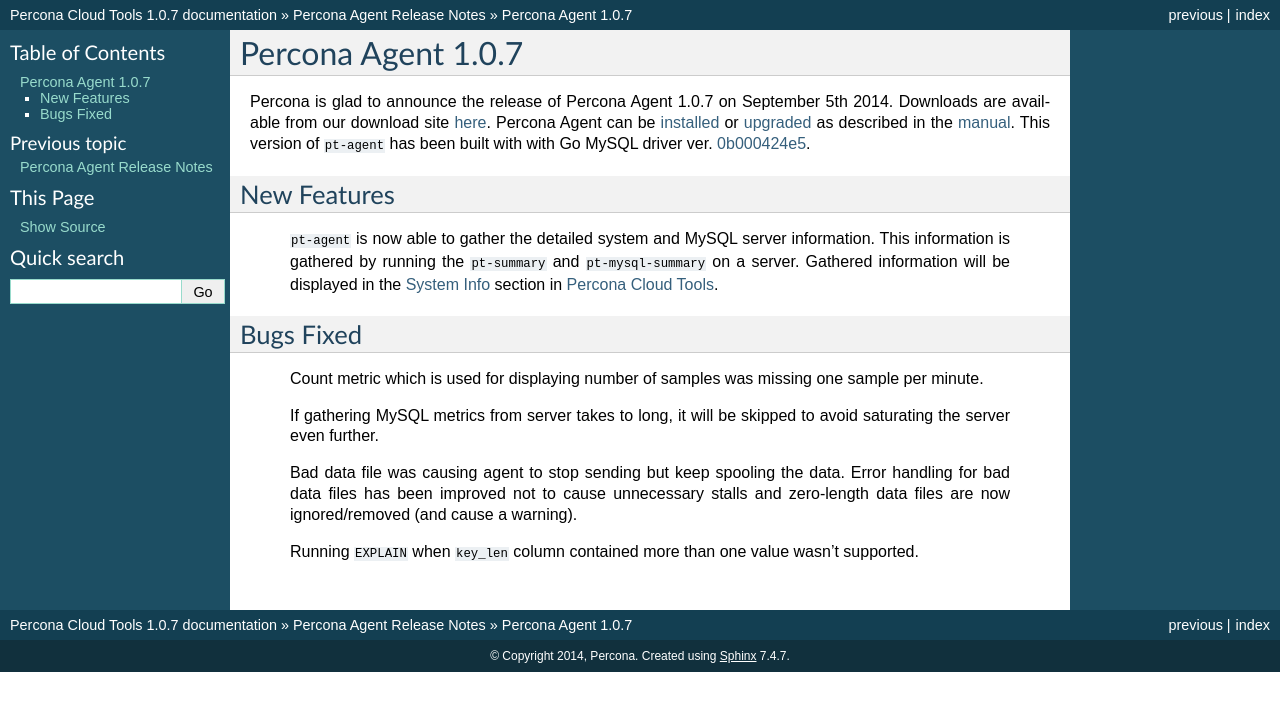
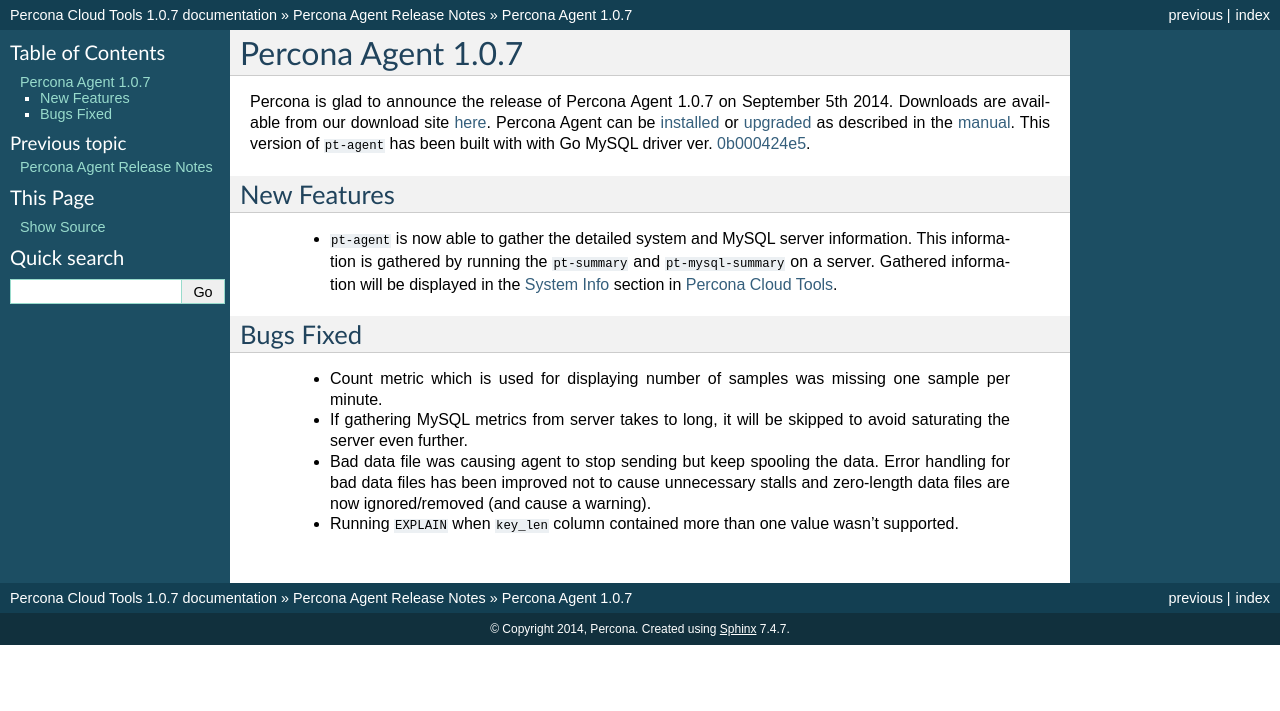
Before and after one commit to percona/cloud-tools, a Sphinx documentation site: the page built from doc/release-notes/1.0/1.0.7.rst, in a window 1280 px wide. Shown: the top 711 px of the page. Built offline with Sphinx 7.4.7, drawn with Linux system fonts in a browser that asks for light colours.

Commit message:
Addressed comments about formatting

```diff
--- a/doc/release-notes/1.0/1.0.7.rst
+++ b/doc/release-notes/1.0/1.0.7.rst
@@ -7,15 +7,15 @@
 New Features
 ------------
 
- ``pt-agent`` is now able to gather the detailed system and MySQL server information. This information is gathered by running the ``pt-summary`` and ``pt-mysql-summary`` on a server. Gathered information will be displayed in the :ref:`system-info` section in `Percona Cloud Tools <https://cloud.percona.com/>`_.
+ * ``pt-agent`` is now able to gather the detailed system and MySQL server information. This information is gathered by running the ``pt-summary`` and ``pt-mysql-summary`` on a server. Gathered information will be displayed in the :ref:`system-info` section in `Percona Cloud Tools <https://cloud.percona.com/>`_.
 
 Bugs Fixed
 ----------
 
- Count metric which is used for displaying number of samples was missing one sample per minute.
+ * Count metric which is used for displaying number of samples was missing one sample per minute.
 
- If gathering MySQL metrics from server takes to long, it will be skipped to avoid saturating the server even further.
+ * If gathering MySQL metrics from server takes to long, it will be skipped to avoid saturating the server even further.
 
- Bad data file was causing agent to stop sending but keep spooling the data. Error handling for bad data files has been improved not to cause unnecessary stalls and zero-length data files are now ignored/removed (and cause a warning).
+ * Bad data file was causing agent to stop sending but keep spooling the data. Error handling for bad data files has been improved not to cause unnecessary stalls and zero-length data files are now ignored/removed (and cause a warning).
 
- Running ``EXPLAIN`` when ``key_len`` column contained more than one value wasn't supported.
+ * Running ``EXPLAIN`` when ``key_len`` column contained more than one value wasn't supported.
```
